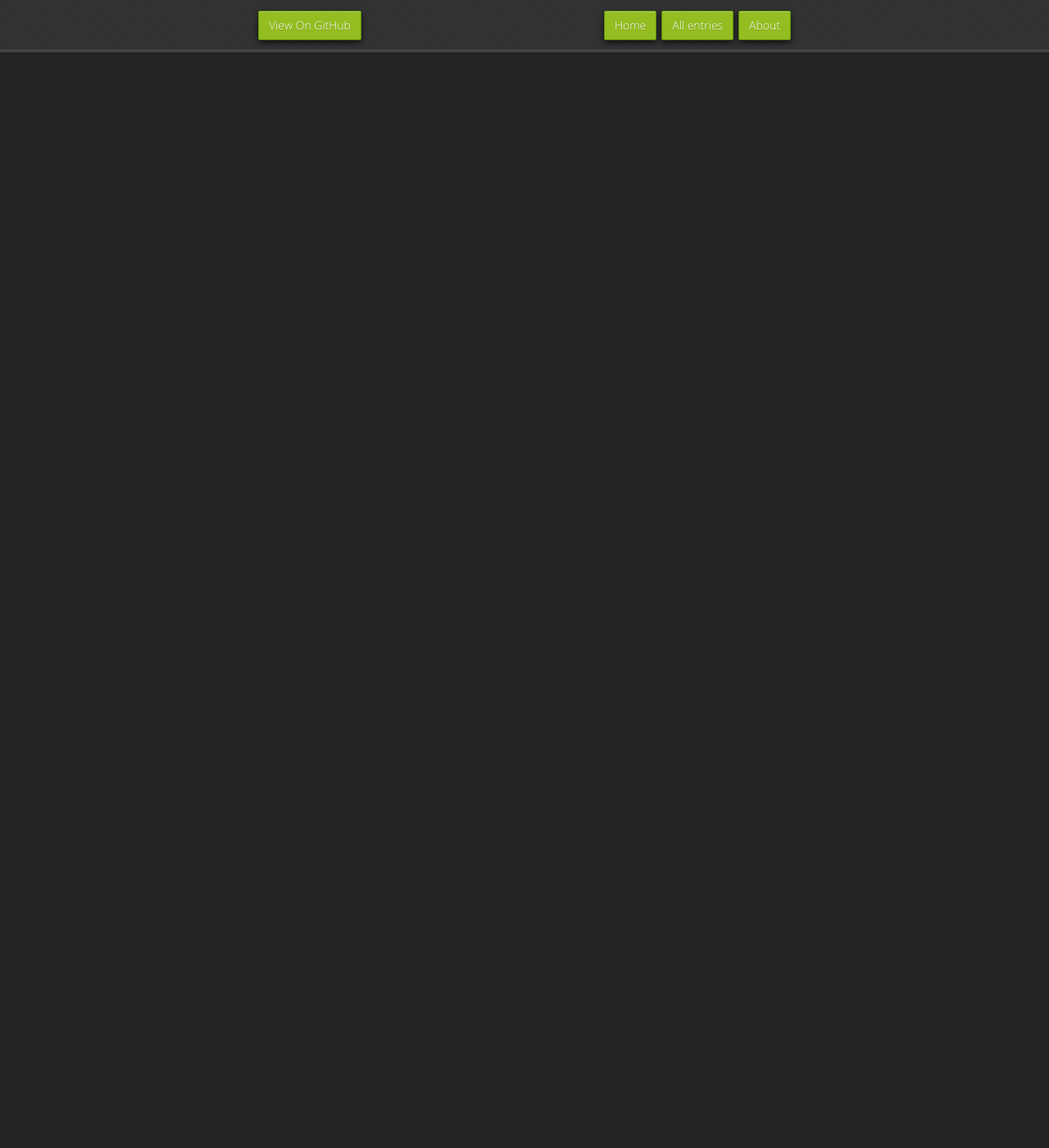
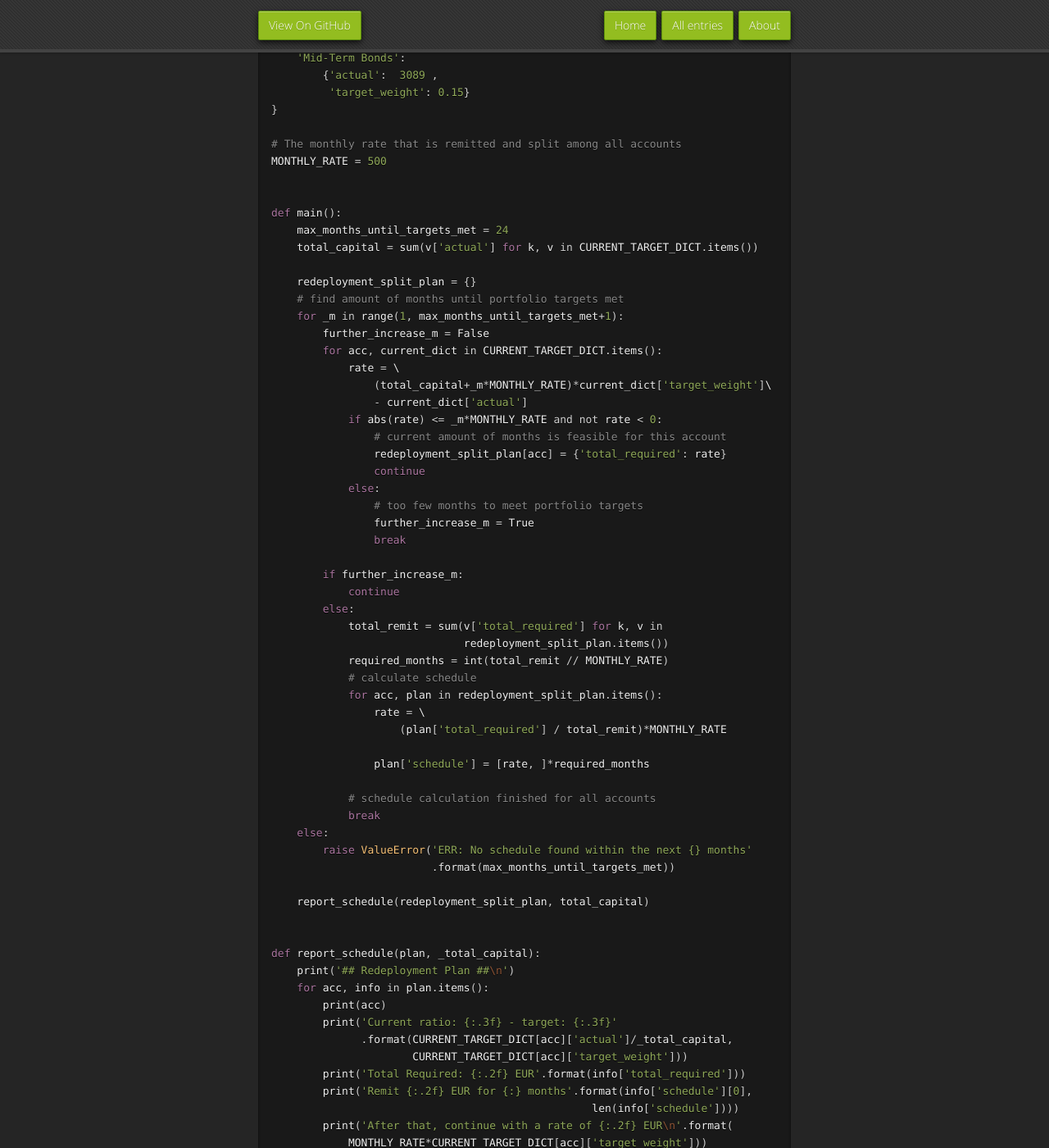
Before and after one commit to wkirgsn/wkirgsn.github.io, a Jekyll site: the page built from _posts/2018-06-10-capital-redeploy-algo.md, in a window 1280 px wide and 1400 px high, scrolled down 1440 px. Shown: the whole window at 82% size. Built offline with Jekyll 4.4.1, drawn with Linux system fonts in a browser that asks for light colours; nearby versions of some CDN libraries; comment, search, counter and statistics services are not loaded; before the commit the page ends 1517 px from its top, so only the background shows below that; some of the changed text lies outside the part shown.

Commit message:
finish 4th blog post

````diff
--- a/_posts/2018-06-10-capital-redeploy-algo.md
+++ b/_posts/2018-06-10-capital-redeploy-algo.md
@@ -25,14 +25,158 @@ The first moment you jump for joy but the next you halt as one glance on the new
 Your risk-portfolio is suddenly highly imbalanced and you are burning for action, there is a money transfer necessary.
 You go ahead and deposit the required amount on your bond asset.
 
-# Nothing simpler than that!
+## Nothing simpler than that!
 But hold on!
 I don't have two assets, I have five or six!
 Besides that, I don't place high figures at once on my portfolio, I do small monthly payments.
 
-Calculating five amounts necessary for 5 different assets that change in different directions is non-trivial and gave me headaches in the beginning.
+Calculating different amounts necessary for multiple assets that change in different directions is non-trivial and gave me headaches in the beginning.
 Very soon it became clear, that it must be solved iteratively through an algorithm.
 
+The following python script shows how it can be done.
+
+# The Algorithm
+
+```py
+"""Mapping for current balance on each kind of capital and the desired
+weight. Dict with identifier keys and dict-values that have current and
+target pairs."""
+CURRENT_TARGET_DICT = {
+    'Stocks':
+        {'actual':  6752,
+         'target_weight': 0.3},
+    'Commodities':
+        {'actual': 3448,
+         'target_weight': 0.15},
+    'Long-Term Bonds':
+        {'actual': 8360,
+         'target_weight': 0.4},
+    'Mid-Term Bonds':
+        {'actual':  3089 ,
+         'target_weight': 0.15}
+}
+
+# The monthly rate that is remitted and split among all accounts
+MONTHLY_RATE = 500
+
+
+def main():
+    max_months_until_targets_met = 24
+    total_capital = sum(v['actual'] for k, v in CURRENT_TARGET_DICT.items())
+
+    redeployment_split_plan = {}
+    # find amount of months until portfolio targets met
+    for _m in range(1, max_months_until_targets_met+1):
+        further_increase_m = False
+        for acc, current_dict in CURRENT_TARGET_DICT.items():
+            rate = \
+                (total_capital+_m*MONTHLY_RATE)*current_dict['target_weight']\
+                - current_dict['actual']
+            if abs(rate) <= _m*MONTHLY_RATE and not rate < 0:
+                # current amount of months is feasible for this account
+                redeployment_split_plan[acc] = {'total_required': rate}
+                continue
+            else:
+                # too few months to meet portfolio targets
+                further_increase_m = True
+                break
+
+        if further_increase_m:
+            continue
+        else:
+            total_remit = sum(v['total_required'] for k, v in
+                              redeployment_split_plan.items())
+            required_months = int(total_remit // MONTHLY_RATE)
+            # calculate schedule
+            for acc, plan in redeployment_split_plan.items():
+                rate = \
+                    (plan['total_required'] / total_remit)*MONTHLY_RATE
+
+                plan['schedule'] = [rate, ]*required_months
+
+            # schedule calculation finished for all accounts
+            break
+    else:
+        raise ValueError('ERR: No schedule found within the next {} months'
+                         .format(max_months_until_targets_met))
+
+    report_schedule(redeployment_split_plan, total_capital)
+
+
+def report_schedule(plan, _total_capital):
+    print('## Redeployment Plan ##\n')
+    for acc, info in plan.items():
+        print(acc)
+        print('Current ratio: {:.3f} - target: {:.3f}'
+              .format(CURRENT_TARGET_DICT[acc]['actual']/_total_capital,
+                      CURRENT_TARGET_DICT[acc]['target_weight']))
+        print('Total Required: {:.2f} EUR'.format(info['total_required']))
+        print('Remit {:.2f} EUR for {:} months'.format(info['schedule'][0],
+                                                  len(info['schedule'])))
+        print('After that, continue with a rate of {:.2f} EUR\n'.format(
+            MONTHLY_RATE*CURRENT_TARGET_DICT[acc]['target_weight']))
+
+
+if __name__ == '__main__':
+    main()
+```
+
+The user only has to adapt the *CURRENT_TARGET_DICT* and *MONTHLY_RATE* in the beginning of the script to her/his own investment situation.
+With the dummy values that are shown in the script, the following output is to be expected:
+
+```
+## Redeployment Plan ##
+
+Stocks
+Current ratio: 0.312 - target: 0.300
+Total Required: 192.70 EUR
+Remit 64.23 EUR for 3 months
+After that, continue with a rate of 150.00 EUR
+
+Long-Term Bonds
+Current ratio: 0.386 - target: 0.400
+Total Required: 899.60 EUR
+Remit 299.87 EUR for 3 months
+After that, continue with a rate of 200.00 EUR
+
+Commodities
+Current ratio: 0.159 - target: 0.150
+Total Required: 24.35 EUR
+Remit 8.12 EUR for 3 months
+After that, continue with a rate of 75.00 EUR
+
+Mid-Term Bonds
+Current ratio: 0.143 - target: 0.150
+Total Required: 383.35 EUR
+Remit 127.78 EUR for 3 months
+After that, continue with a rate of 75.00 EUR
+```
+## Why not withdrawing from assets with too much weight?
+The general approach in reassing the asset weights is by remitting positve amounts on each asset in an appropriated ratio.
+Reason for this is that withdrawing money from funds can lead to taxable profit, which would impair your earnings as the current point of time for reassing assets is seldomly the correct moment to sell shares with regards to the market course.
+
+
+## Mathematical Background
+The approach is straight forward and will be illustrated with two hypothetical assets.
+With x1 and x2 being the unknown rates to remit to asset one and two, m being the unknown amount of months required, B being the total monthly rate remittable while S1 and S2 being the percentual target share for asset one and two and having K1 and K2 as current balances, we'll have the following equations:
+
+    x1 + x2 = m * B
+    K1 + x1 = (K1 + K2 + m*B) * S1
+    K2 + x2 = (K1 + K2 + m*B) * S2
+
+    <=> x1 = (K1 + K2 + m*B) * S1 - K1  (1)
+    <=> x2 = (K1 + K2 + m*B) * S2 - K2  (2)
+
+    0 <= x1 <= m * B    (3)
+    0 <= x2 <= m * B    (4)
+
+With eq. (1) and (2) we have the formulas for the amount to remit to each asset as soon as we have a value for the unknown _m_ (number of months).
+Since negative rates are not allowed, the algorithm will count up _m_ and attempt to get non-negative rates for each asset until a proper amount of months is found.
+
+# Conclusion
+Every once or twice a year, when it comes down to reassing your portfolio, you can help yourself with this script in order to find the required values for remittance such that your risk profile is healthy again.
+
+Please feel free to convert this algorithm to your preferred programming language.
 
 If you want to read more on successfully building up a portfolio you can follow up on [this Investopedia article](https://www.investopedia.com/financial-advisor/steps-building-profitable-portfolio/).
 
````
